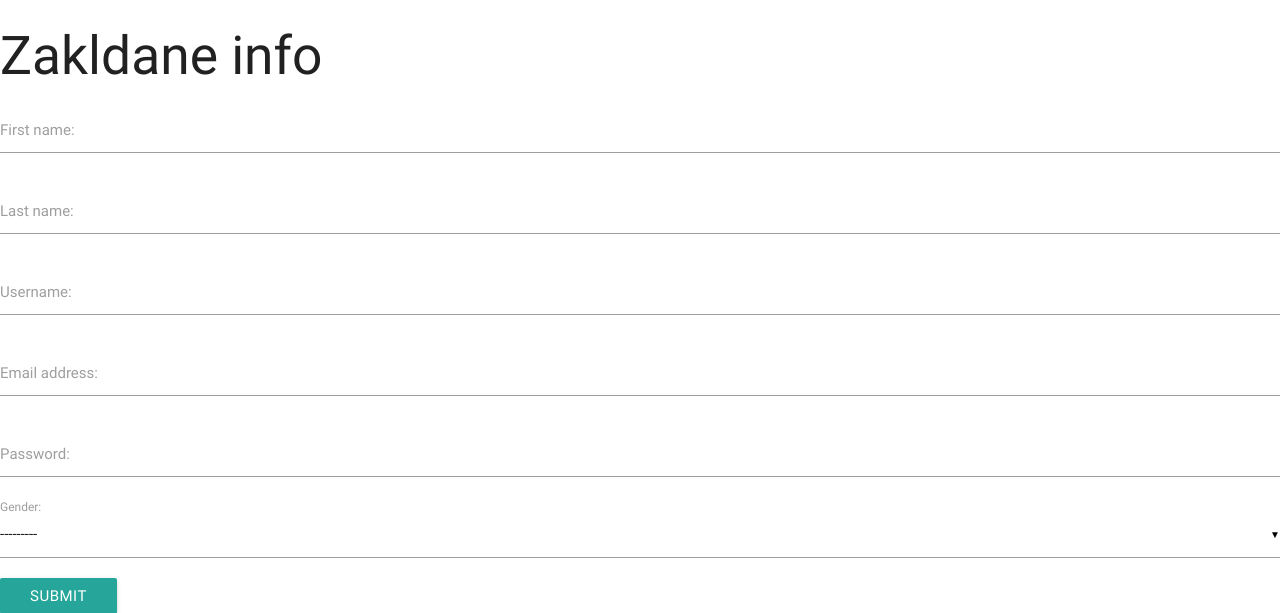
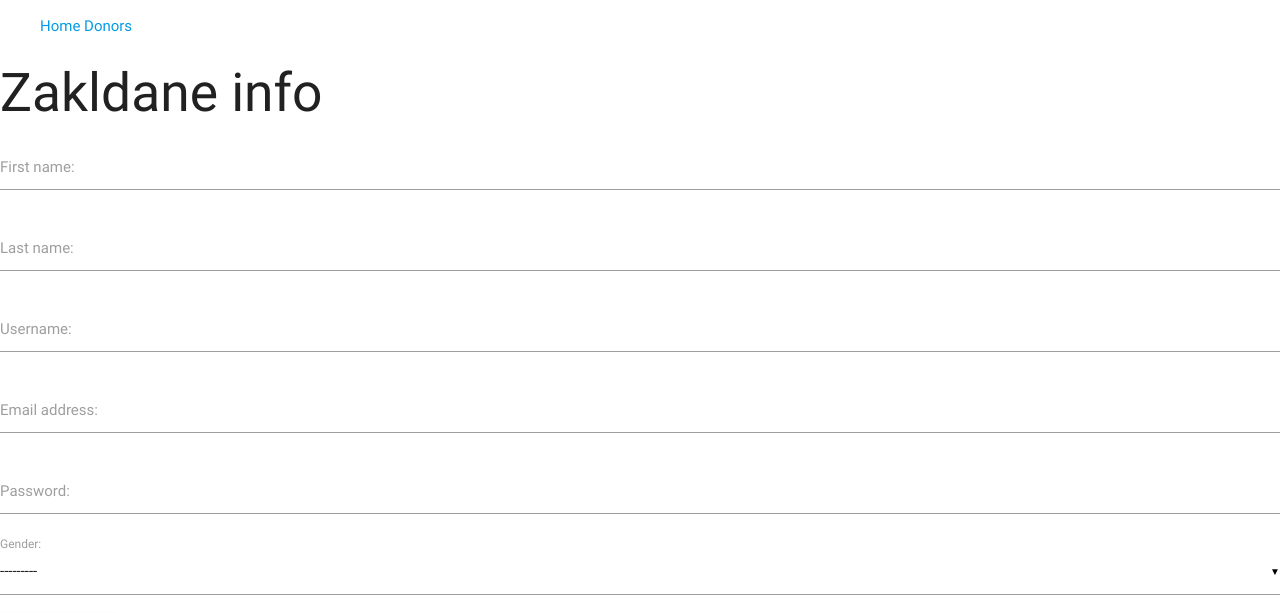
Before and after one commit to TIS2016/Narodna-transfuzna-sluzba, a Django app: page /donors/1/ in a window 1280 px wide. Shown: the top 613 px of the page. Run offline with Django 3.2, Linux system fonts and the light colour scheme; data that the repository does not hold is empty; some libraries are stand-ins or nearby versions.

Commit message:
Add base menu

```diff
--- a/isnts/templates/base.html
+++ b/isnts/templates/base.html
@@ -13,6 +13,10 @@
 </head>
 
 <body>
+    <menu>
+        <a href="/">Home</a>
+        <a href="/donors/">Donors</a>
+    </menu>
     {% block content %}{% endblock %}
     <script>
     $(document).ready(function() {
--- a/isnts/templates/home.html
+++ b/isnts/templates/home.html
@@ -3,5 +3,4 @@
 {% block title %}Login{% endblock %}
 {% block content %}
     <h1>IS NTS</h1>
-    <a href="donors/">Donors</a>
 {% endblock %}
```
Also changed, not shown: isnts/migrations/0001_initial.py (added).
